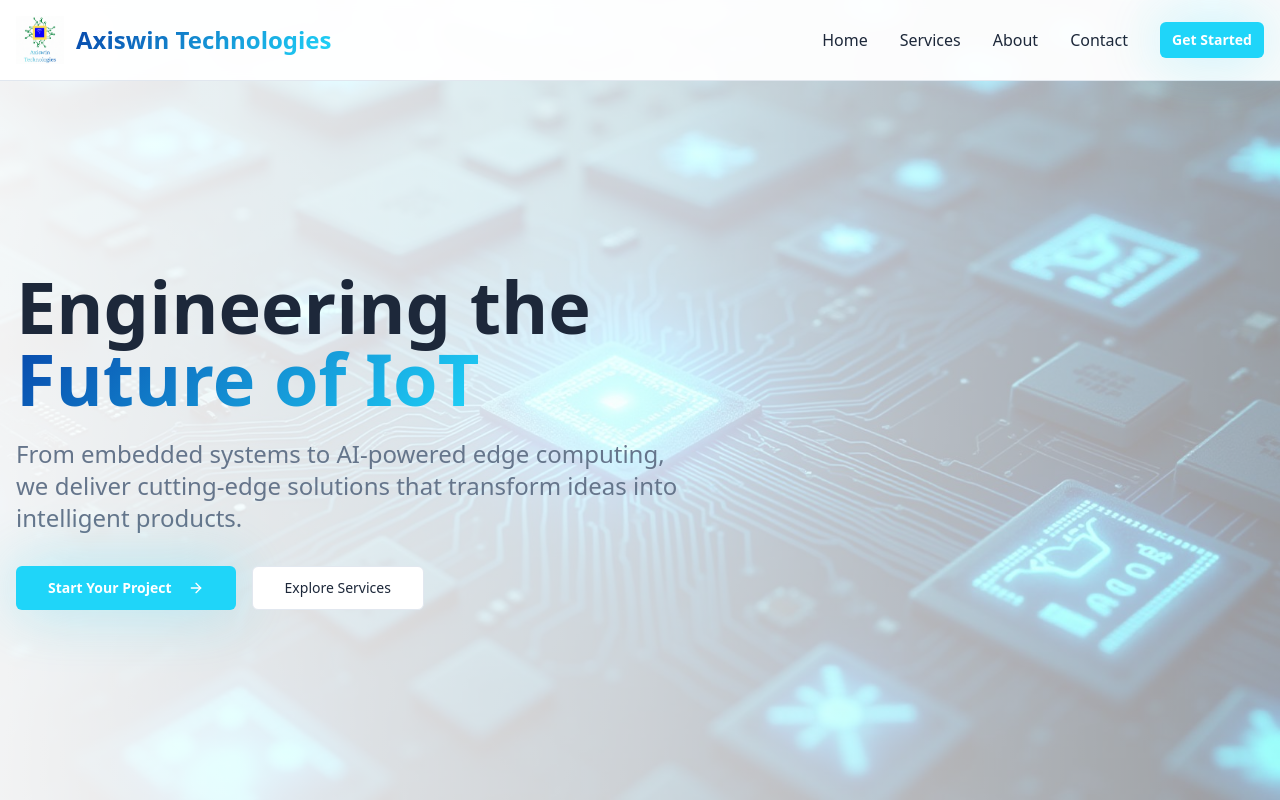
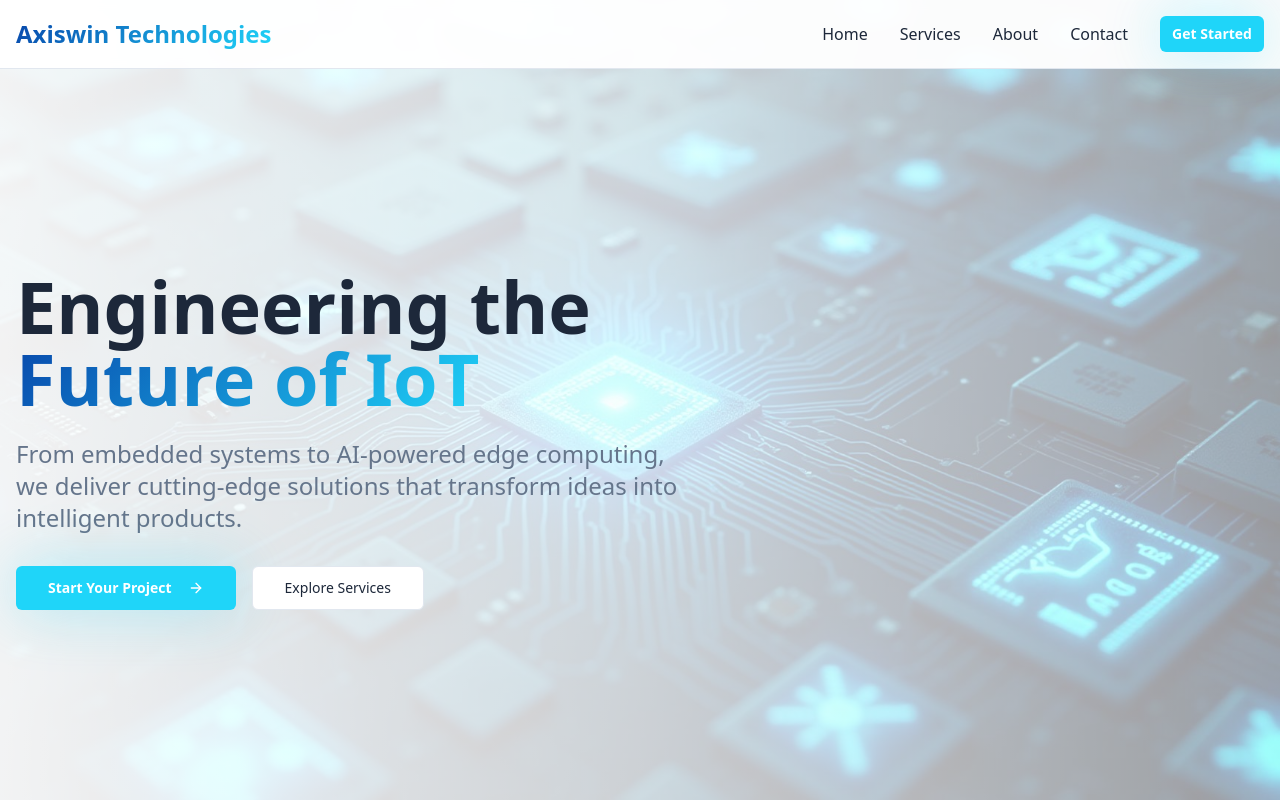
Before and after one commit to SudharsanK58/axiswin-spark-prompt, a React (Vite) app: page / in a window 1280 px wide. Shown: the top 800 px of the page. Built offline with nearby package versions, Linux system fonts and the light colour scheme; the HTML template or start-up script is replaced by a standard one.

Commit message:
Reverted to commit dd8db077ffd8693c425b4269f9303cf7efb964b9

```diff
--- a/src/components/Navbar.tsx
+++ b/src/components/Navbar.tsx
@@ -1,7 +1,6 @@
 import { Menu } from "lucide-react";
 import { useState } from "react";
 import { Button } from "@/components/ui/button";
-import logo from "@/assets/logo.gif";
 
 const Navbar = () => {
   const [isMenuOpen, setIsMenuOpen] = useState(false);
@@ -18,12 +17,7 @@ const Navbar = () => {
     <nav className="fixed top-0 w-full bg-background/95 backdrop-blur-sm border-b border-border z-50">
       <div className="container mx-auto px-4 py-4">
         <div className="flex items-center justify-between">
-          <div className="flex items-center space-x-3">
-            <img
-              src={logo}
-              alt="Axiswin Technologies Logo"
-              className="h-12 w-12 object-contain"
-            />
+          <div className="flex items-center space-x-2">
             <h1 className="text-2xl font-bold bg-gradient-hero bg-clip-text text-transparent">
               Axiswin Technologies
             </h1>
```
